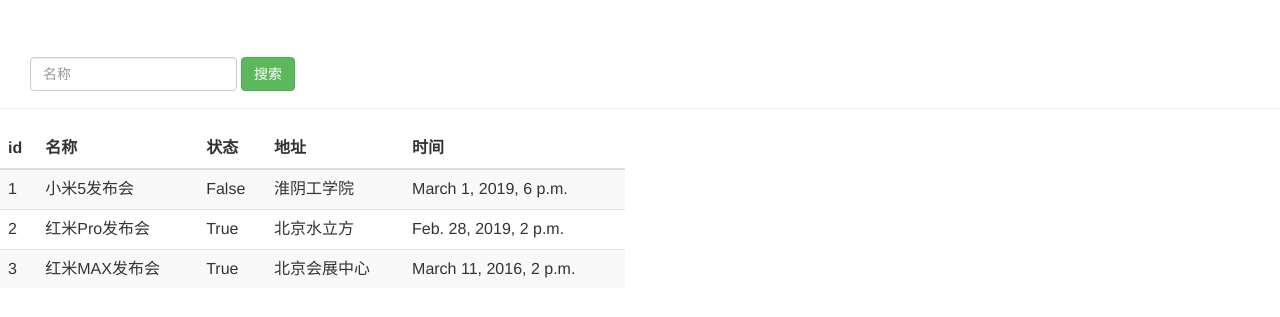
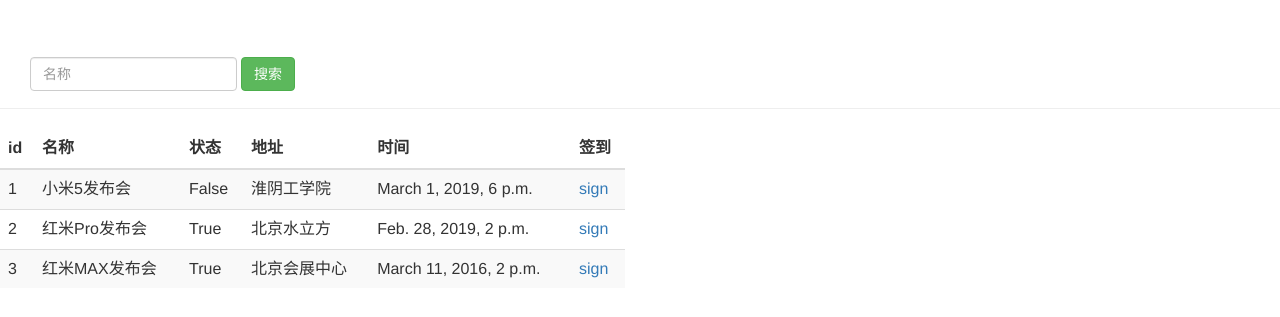
Before and after one commit to zhaiyujiahaokeai/guest, a Django app: page /search_name/ in a window 1280 px wide. Shown: the part 51-368 px from the top of the page. Run offline with Django 3.2, Linux system fonts and the light colour scheme; a user stored in the database is signed in; data comes from the database, SQL or seed files in the repository; some libraries are stand-ins or nearby versions.

Commit message:
实现签到功能

```diff
--- a/guest/urls.py
+++ b/guest/urls.py
@@ -26,4 +26,6 @@
     url(r'^event_manage/$', views.event_manage),
     url(r'^search_name/$', views.search_name),
     url(r'^guest_manage/$', views.guest_manage),
+    url(r'^sign_index/(?P<eid>[0-9]+)/$', views.sign_index),
+    url(r'^sign_index_action/(?P<eid>[0-9]+)/$', views.sign_index_action),
 ]
--- a/sign/templates/event_manage.html
+++ b/sign/templates/event_manage.html
@@ -44,7 +44,7 @@
           <table class="table table-striped">
               <thead>
               <tr>
-                  <th>id</th><th>名称</th><th>状态</th><th>地址</th><th>时间</th>
+                  <th>id</th><th>名称</th><th>状态</th><th>地址</th><th>时间</th><th>签到</th>
               </tr>
               </thead>
               <tbody>
@@ -55,6 +55,11 @@
                     <td>{{ event.status }}</td>
                     <td>{{ event.address }}</td>
                     <td>{{ event.start_time }}</td>
+                    <td>
+                        <a href="/sign_index/{{ event.id }}/" target="{{ event.id }}_blank">
+                            sign
+                        </a>
+                    </td>
                    </tr>
                {% endfor %}
               </tbody>
--- a/sign/views.py
+++ b/sign/views.py
@@ -1,4 +1,4 @@
-from django.shortcuts import render
+from django.shortcuts import render, get_object_or_404
 from django.http import HttpResponseRedirect
 from django.contrib import auth
 from django.contrib.auth.decorators import login_required
@@ -54,3 +54,30 @@
         # 如果page不在范围内，取最后一页面
         contacts = paginator.page(paginator.num_pages)
     return render(request, "guest_manage.html", {"user": username, "guests": contacts})
+
+
+@login_required
+def sign_index(request, eid):  # 签到页面
+    event = get_object_or_404(Event, id=eid)
+    return render(request, 'sign_index.html', {'event': event})
+
+
+@login_required
+def sign_index_action(request, eid):  # 签到动作
+    event = get_object_or_404(Event, id=eid)
+    phone = request.POST.get('phone', '')
+    print(phone)
+    result = Guest.objects.filter(phone=phone)
+    if not result:
+        return render(request, 'sign_index.html', {'event': event, 'hint': 'phone error.'})
+
+    result = Guest.objects.filter(phone=phone, event_id=eid)
+    if not result:
+        return render(request, 'sign_index.html', {'event': event, 'hint': 'event id or phone error.'})
+
+    result = Guest.objects.get(phone=phone, event_id=eid)
+    if result.sign:
+        return render(request, 'sign_index.html', {'event': event, 'hint': "user has sign in."})
+    else:
+        Guest.objects.filter(phone=phone, event_id = eid).update(sign='1')
+        return render(request, 'sign_index.html', {'event': event, 'hint': 'sign in success!', 'guest': result})
```
Also changed, not shown: sign/templates/sign_index.html (added, +43 -0 lines).
